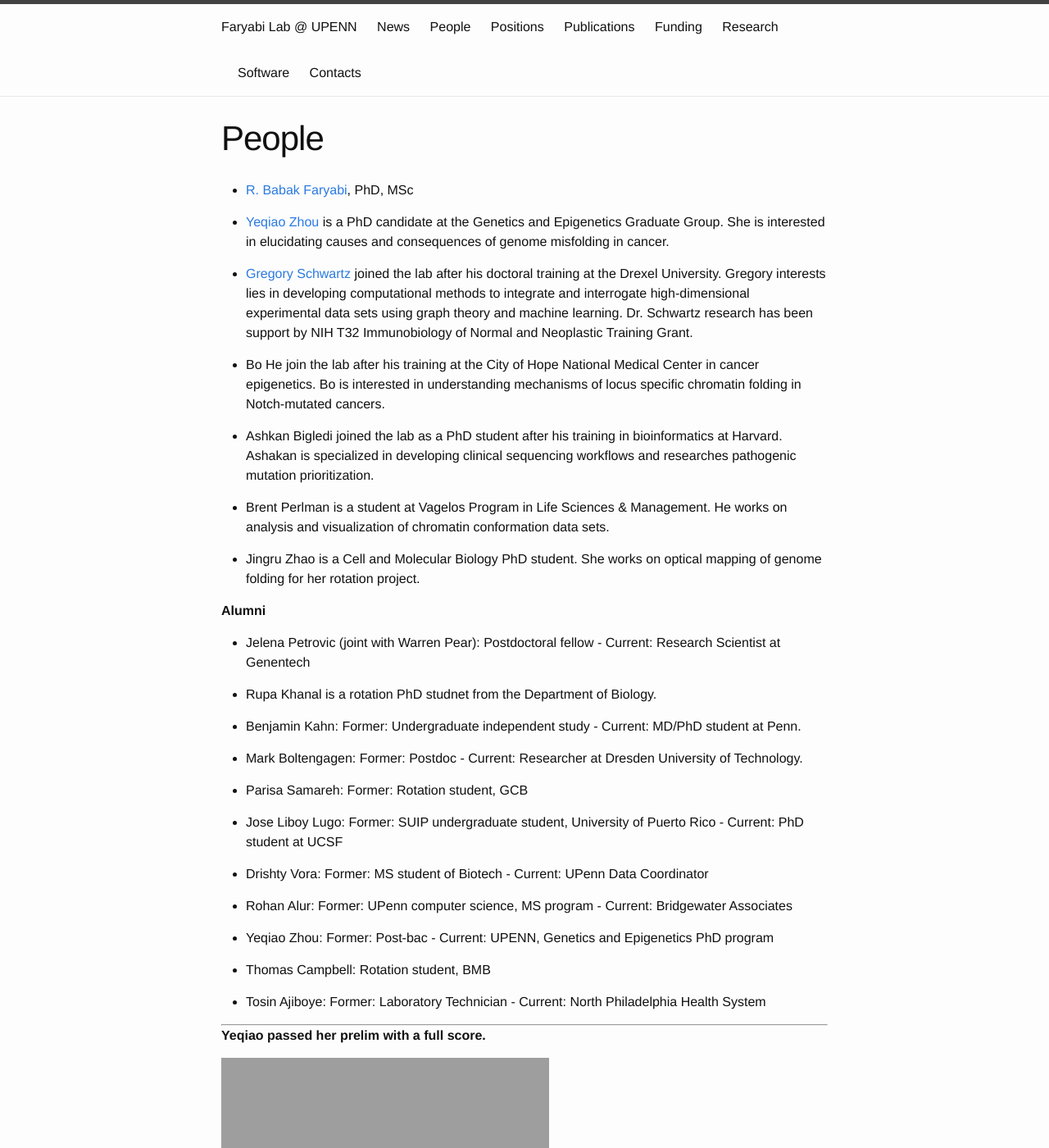
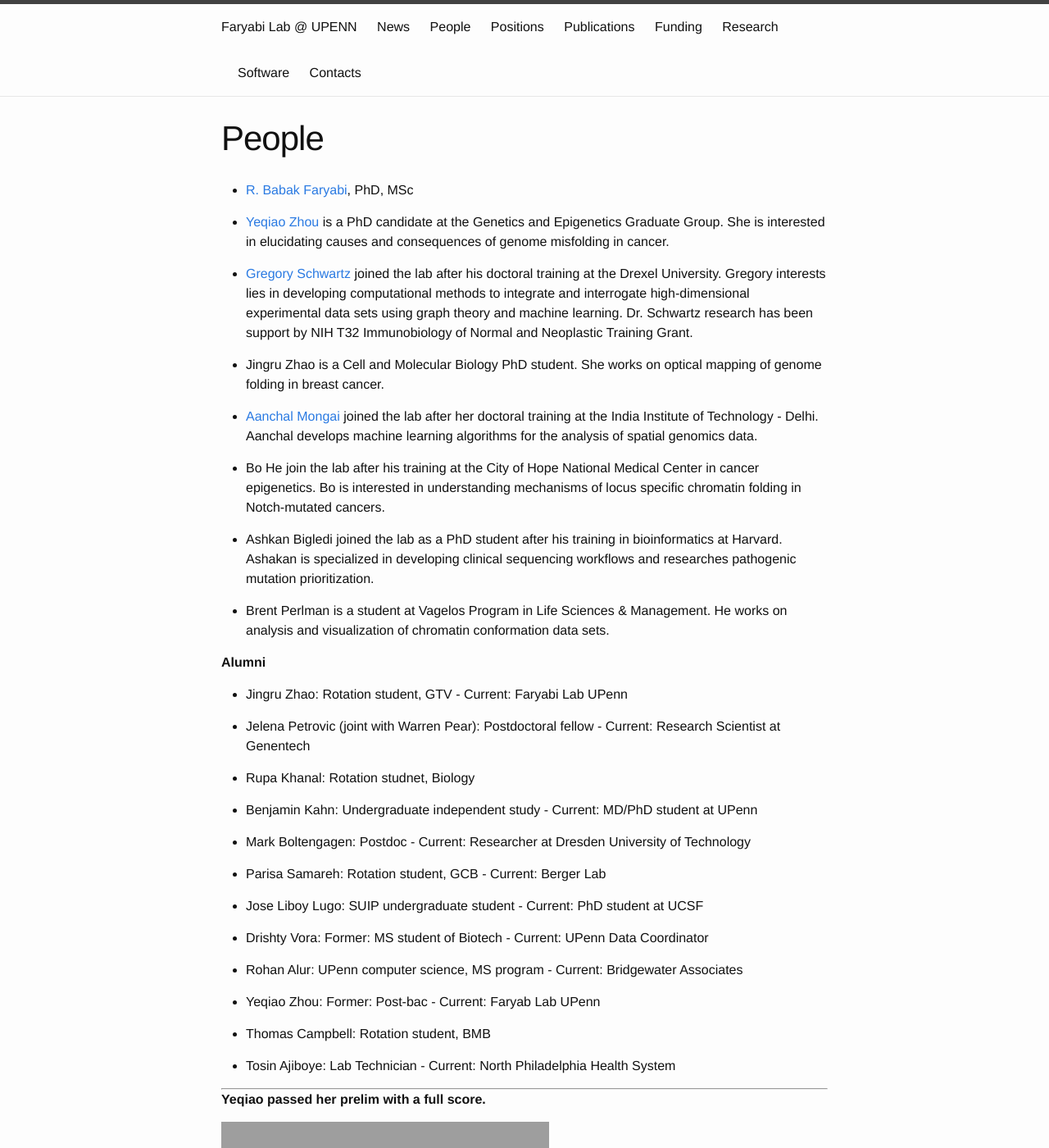
Before and after one commit to faryabib/faryabib.github.io, a Jekyll site: the page built from people.md, in a window 1280 px wide and 1400 px high. Shown: the whole window at 82% size. Built offline with Jekyll 4.4.1, drawn with Linux system fonts in a browser that asks for light colours; grey boxes are pictures that could not be loaded.

Commit message:
Update people.md

```diff
--- a/people.md
+++ b/people.md
@@ -10,37 +10,42 @@ permalink: /people.html
 
 * [Gregory Schwartz](https://github.com/GregorySchwartz) joined the lab after his doctoral training at the Drexel University. Gregory interests lies in developing computational methods to integrate and interrogate high-dimensional experimental data sets using graph theory and machine learning. Dr. Schwartz research has been support by NIH T32 Immunobiology of Normal and Neoplastic Training Grant.
 
+* Jingru Zhao is a Cell and Molecular Biology PhD student. She works on optical mapping of genome folding in breast cancer.
+
+* [Aanchal Mongai](https://sites.google.com/iiitd.ac.in/aanchalmongia) joined the lab after her doctoral training at the India Institute of Technology - Delhi. Aanchal develops machine learning algorithms for the analysis of spatial genomics data.
+
 * Bo He join the lab after his training at the City of Hope National Medical Center in cancer epigenetics. Bo is interested in understanding mechanisms of locus specific chromatin folding in Notch-mutated cancers.
 
 * Ashkan Bigledi joined the lab as a PhD student after his training in bioinformatics at Harvard. Ashakan is specialized in developing clinical sequencing workflows and researches pathogenic mutation prioritization.
 
 * Brent Perlman is a student at Vagelos Program in Life Sciences & Management. He works on analysis and visualization of chromatin conformation data sets.
 
-* Jingru Zhao is a Cell and Molecular Biology PhD student. She works on optical mapping of genome folding for her rotation project.
 
 **Alumni**
 
+* Jingru Zhao: Rotation student, GTV - Current: Faryabi Lab UPenn
+
 * Jelena Petrovic (joint with Warren Pear): Postdoctoral fellow - Current: Research Scientist at Genentech
 
-* Rupa Khanal is a rotation PhD studnet from the Department of Biology.
+* Rupa Khanal: Rotation studnet, Biology
 
-* Benjamin Kahn: Former: Undergraduate independent study - Current: MD/PhD student at Penn.
+* Benjamin Kahn: Undergraduate independent study - Current: MD/PhD student at UPenn
 
-* Mark Boltengagen: Former: Postdoc - Current: Researcher at Dresden University of Technology.
+* Mark Boltengagen: Postdoc - Current: Researcher at Dresden University of Technology
 
-* Parisa Samareh: Former: Rotation student, GCB
+* Parisa Samareh: Rotation student, GCB - Current: Berger Lab
 
-* Jose Liboy Lugo: Former: SUIP undergraduate student, University of Puerto Rico - Current: PhD student at UCSF
+* Jose Liboy Lugo: SUIP undergraduate student - Current: PhD student at UCSF
 
 * Drishty Vora: Former: MS student of Biotech - Current: UPenn Data Coordinator
 
-* Rohan Alur: Former: UPenn computer science, MS program - Current: Bridgewater Associates
+* Rohan Alur: UPenn computer science, MS program - Current: Bridgewater Associates
 
-* Yeqiao Zhou: Former: Post-bac - Current: UPENN, Genetics and Epigenetics PhD program
+* Yeqiao Zhou: Former: Post-bac - Current: Faryab Lab UPenn
 
 * Thomas Campbell: Rotation student, BMB
 
-* Tosin Ajiboye: Former: Laboratory Technician - Current: North Philadelphia Health System
+* Tosin Ajiboye: Lab Technician - Current: North Philadelphia Health System
 
 
 ----
```
